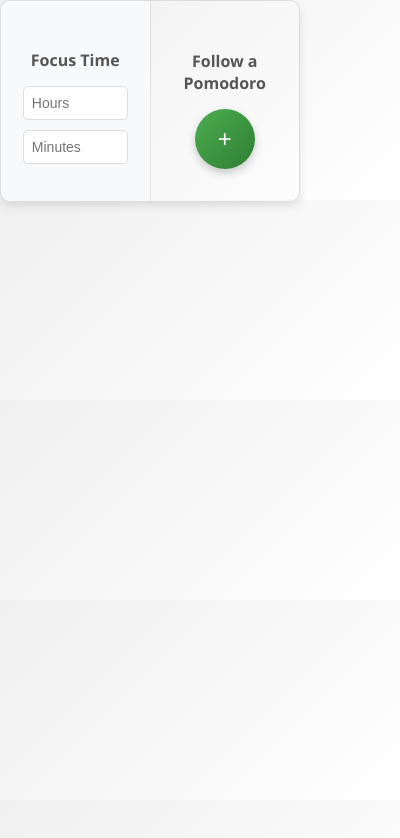
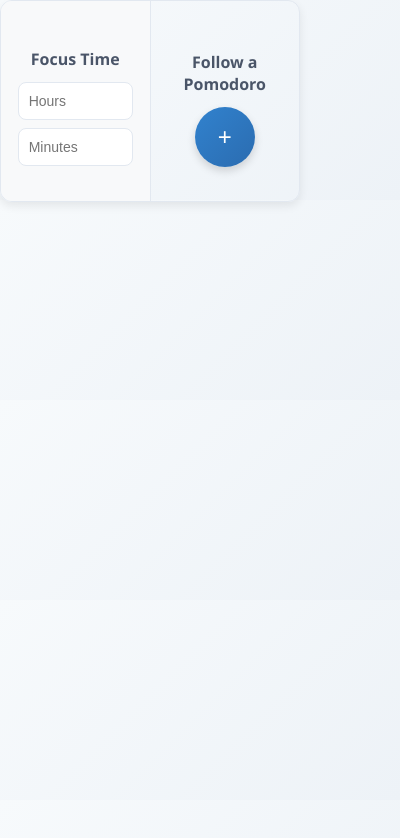
Before and after one commit to Fikresilase/myPomodoro, a browser extension: page popup.html in a window 400 px wide. Drawn offline with Linux system fonts and the light colour scheme.

Commit message:
pomodoro function first local draft

```diff
--- /dev/null
+++ b/pomodoro.js
@@ -0,0 +1,23 @@
+const pomodoroButton = document.getElementById('pomodoro');
+pomodoroButton.addEventListener('click', function () {
+    // Get the current time
+    const pomodoroTime = new Date();
+
+    // Format the current time
+    const formattedTime = pomodoroTime.toLocaleTimeString([], { hour: '2-digit', minute: '2-digit' });
+
+    // Confirm the start time
+    confirm(`Pomodoro starts at ${formattedTime}. Let's Goooo!`);
+
+    // Calculate the end time (5 seconds later)
+    const nexttime = pomodoroTime.getTime() + 5000; // Add 5000 milliseconds (5 seconds)
+
+    // Convert the timestamp back to a Date object
+    const nextTimeDate = new Date(nexttime);
+
+    // Format the end time
+    const formattedNextTime = nextTimeDate.toLocaleTimeString([], { hour: '2-digit', minute: '2-digit' });
+
+    // Confirm the end time
+    confirm(`Pomodoro ends at ${formattedNextTime}. Time for a 5-minute break!`);
+});
--- a/popup.css
+++ b/popup.css
@@ -6,8 +6,8 @@
     width: 300px;
     height: 200px;
     display: flex;
-    background: linear-gradient(135deg, #f0f0f0, #ffffff);
-    color: #333;
+    background: linear-gradient(135deg, #f7fafc, #edf2f7); /* Light Chakra background */
+    color: #1a202c; /* Dark gray text color */
   }
 
   /* Container Layout */
@@ -16,16 +16,16 @@
     flex-direction: row;
     width: 100%;
     height: 100%;
-    border: 1px solid #ddd;
-    border-radius: 10px;
+    border: 1px solid #e2e8f0; /* Light border */
+    border-radius: 12px; /* Consistent border radius */
     overflow: hidden;
-    box-shadow: 0px 4px 10px rgba(0, 0, 0, 0.1);
+    box-shadow: 0px 4px 10px rgba(0, 0, 0, 0.08); /* Soft shadow */
   }
 
   /* Left Section */
   #left, #right {
     flex: 1;
-    padding: 20px;
+    padding: 16px; /* Reduced padding for consistency */
     box-sizing: border-box;
     text-align: center;
     display: flex;
@@ -35,36 +35,37 @@
   }
 
   #left {
-    background: #f8f9fa;
-    border-right: 1px solid #e0e0e0;
+    background: #f8f9fa; /* Slightly lighter background */
+    border-right: 1px solid #e2e8f0; /* Light border color */
   }
 
   #left h3 {
     font-size: 16px;
-    color: #555;
-    margin-bottom: 10px;
+    color: #4a5568; /* Mid-gray for headings */
+    margin-bottom: 8px; /* Reduced spacing for compact layout */
   }
 
   #left input {
     width: 80%;
-    padding: 8px;
-    margin: 5px 0;
-    border: 1px solid #ddd;
-    border-radius: 5px;
+    padding: 10px; /* Slightly larger for touch areas */
+    margin: 4px 0;
+    border: 1px solid #e2e8f0; /* Chakra's light border color */
+    border-radius: 8px; /* Consistent rounded corners */
     font-size: 14px;
     outline: none;
-    transition: border-color 0.3s;
+    transition: border-color 0.3s ease, box-shadow 0.3s ease;
   }
 
   #left input:focus {
-    border-color: #4caf50;
+    border-color: #3182ce; /* Blue focus color */
+    box-shadow: 0 0 0 3px rgba(66, 153, 225, 0.5); /* Chakra's focus ring */
   }
 
   /* Right Section */
   #right h3 {
     font-size: 16px;
-    color: #555;
-    margin-bottom: 15px;
+    color: #4a5568; /* Consistent heading color */
+    margin-bottom: 12px;
   }
 
   #pomodoro {
@@ -72,22 +73,22 @@
     height: 60px;
     font-size: 24px;
     color: white;
-    background: linear-gradient(135deg, #4caf50, #2e7d32);
+    background: linear-gradient(135deg, #3182ce, #2b6cb0); /* Chakra blue gradient */
     border: none;
     border-radius: 50%;
     cursor: pointer;
-    box-shadow: 0px 4px 8px rgba(0, 0, 0, 0.2);
-    transition: transform 0.2s, box-shadow 0.2s;
+    box-shadow: 0px 4px 8px rgba(0, 0, 0, 0.15); /* Slightly deeper shadow */
+    transition: transform 0.2s ease, box-shadow 0.2s ease;
   }
 
   #pomodoro:hover {
     transform: scale(1.1);
-    box-shadow: 0px 6px 12px rgba(0, 0, 0, 0.3);
+    box-shadow: 0px 6px 12px rgba(0, 0, 0, 0.2); /* Enhanced hover effect */
   }
 
   #start-button:active {
     transform: scale(0.95);
-    box-shadow: 0px 2px 6px rgba(0, 0, 0, 0.2);
+    box-shadow: 0px 2px 6px rgba(0, 0, 0, 0.2); /* Press effect */
   }
 
   /* Responsive Styling */
--- a/popup.html
+++ b/popup.html
@@ -15,9 +15,9 @@
     </div>
     <div id="right">
       <h3>Follow a Pomodoro</h3>
-      <button id="pomodoro">+</button>
+      <button id="pomodoro" onclick=document.getElementById"pomodoro".inne>+</button>
     </div>
   </div>
-  <script src="script.js"></script>
+  <script src="pomodoro.js"></script>
 </body>
 </html>
--- a/script.js
+++ /dev/null
@@ -1,14 +0,0 @@
-var pomodoro = document.getElementById("pomodoro");
-
-function pomodoroTimer() {
-    // Get the current date and time inside the function
-    var pomodoroTime = new Date();
-    alert("Button clicked at: " + pomodoroTime.toLocaleString());
-    setTimeout(() => {
-        alert("now take a rest: " + new Date(pomodoroTime.getTime() + 1800000));
-    }, 2000); // This will show the alert after 2 seconds
-
-}
-
-// Assign the function to the onclick event
-pomodoro.onclick = pomodoroTimer;
```
Also changed, not shown: timer.js (added).
